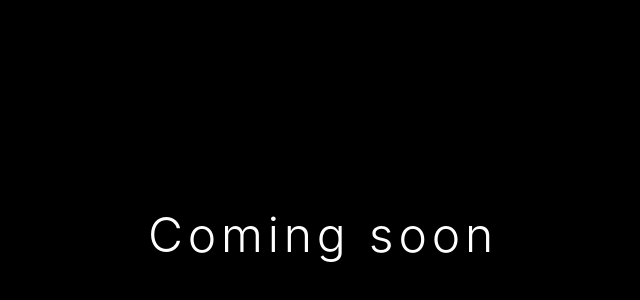
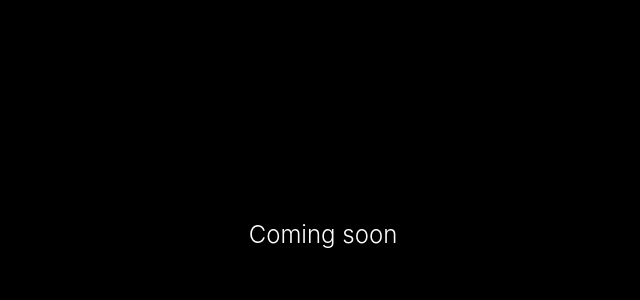
Before and after one commit to ziancn/ziancn.github.io, a plain HTML site: page index.html in a window 1280 px wide. Shown: the part 166-466 px from the top of the page, without its empty margins (317-957 px from the left). Drawn offline with Linux system fonts and the light colour scheme.

Commit message:
Update index.html

```diff
--- a/index.html
+++ b/index.html
@@ -20,9 +20,8 @@
         }
 
         .coming-soon {
-            font-size: 3rem;
+            font-size: 1.5rem;
             font-weight: 300;
-            letter-spacing: 0.1em;
         }
     </style>
 </head>
```
